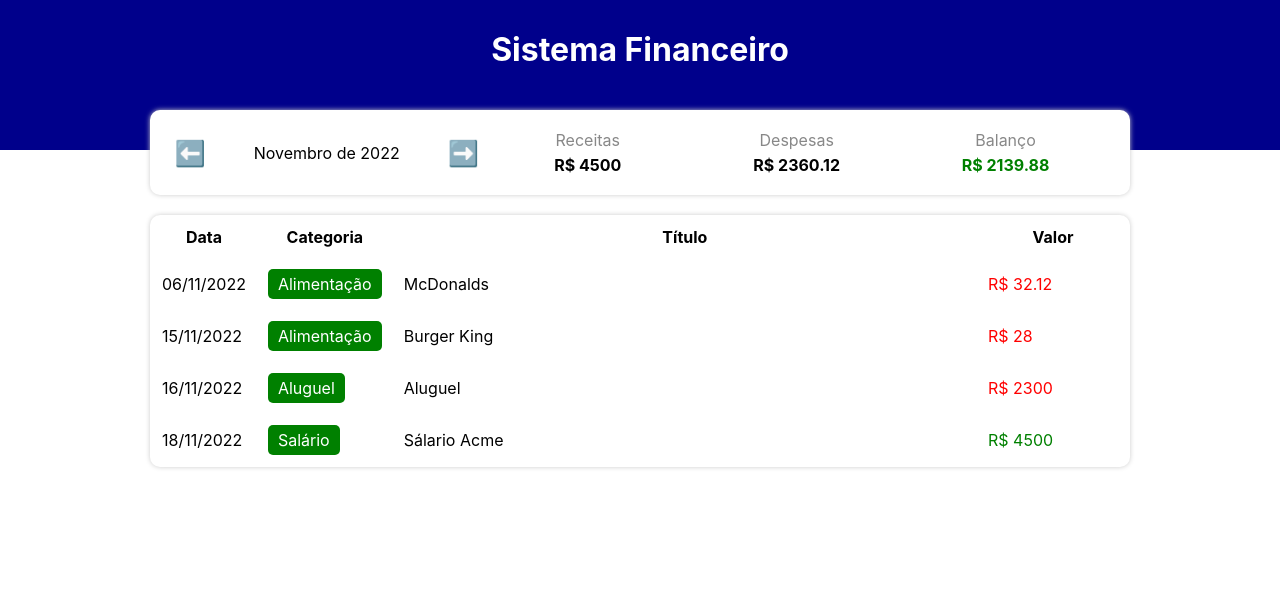
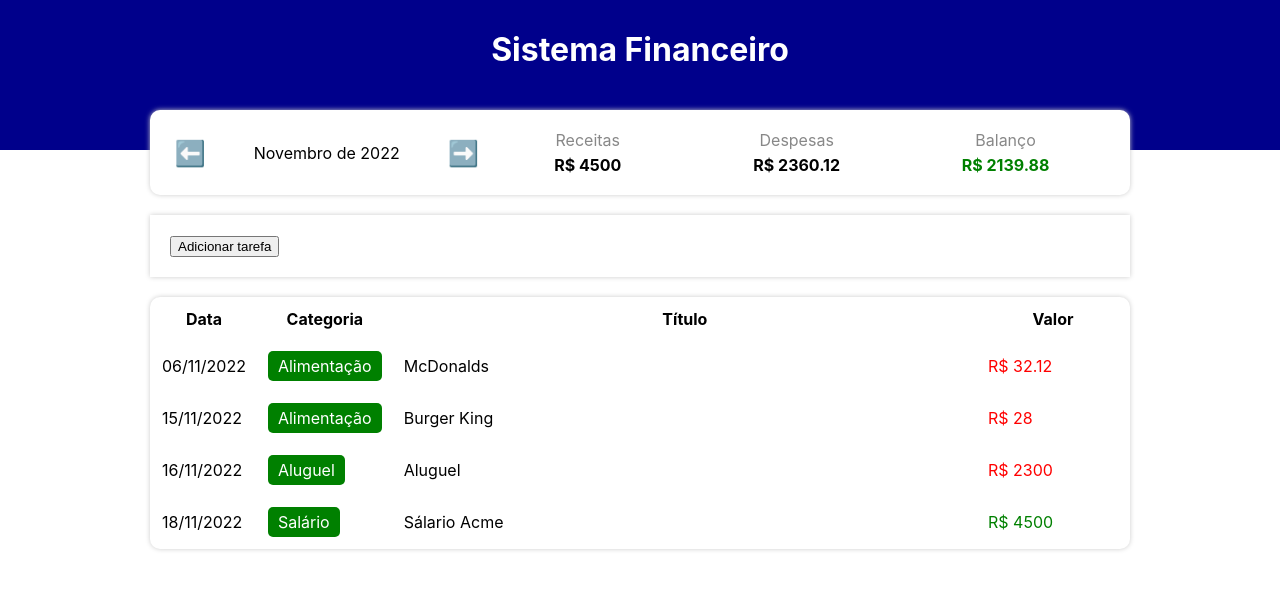
Before and after one commit to programadoreduardo/finance_system_react_ts, a React (Create React App) app: page / in a window 1280 px wide. Shown: the top 590 px of the page. Built offline with nearby package versions, Linux system fonts and the light colour scheme.

Commit message:
add input area

```diff
--- a/src/App.tsx
+++ b/src/App.tsx
@@ -6,6 +6,7 @@
 import { filterListByMonth, getCurrentMonth } from './data/helpers/dateFilter'
 import { TableArea } from './components/tableArea';
 import { InfoArea } from './components/infoArea';
+import { InputArea } from './components/InputArea';
 
 
 const App = () => {
@@ -38,6 +39,12 @@
     setCurrentMonth(newMonth);
   }
 
+  const handleAddItem = (item: Item) => {
+    let newList = [...list];
+    newList.push(item);
+    setList(newList);
+  }
+
   return (
     <C.Container>
       <C.Header>
@@ -51,7 +58,7 @@
           expense={expense}
         />
 
-        {/*àrea de inserção*/}
+        <InputArea onAdd={handleAddItem}/>
 
         <TableArea list={filteredList} />
 
--- /dev/null
+++ b/src/components/InputArea/index.tsx
@@ -0,0 +1,25 @@
+import { Item } from '../../data/types/Item';
+import * as C from './styles'
+
+type Props = {
+    onAdd: (item: Item) => void;
+}
+
+export const InputArea = ({ onAdd }: Props) => {
+    const handleAddEvent = () => {
+        let newItem: Item = {
+            date: new Date(2022, 10, 27),
+            category: 'food',
+            title: 'Item de teste',
+            value: 250.25,
+        };
+        onAdd(newItem);
+    }
+
+
+    return (
+        <C.Container>
+            <button onClick={handleAddEvent}> Adicionar tarefa</button>
+        </C.Container>
+    );
+}
--- /dev/null
+++ b/src/components/InputArea/styles.ts
@@ -0,0 +1,8 @@
+import styled from "styled-components";
+
+export const Container = styled.div`
+backgorund-color: #FFF;
+box-shadow: 0px 0px 5px #CCC;
+padding: 20px;
+margin-top: 20px;
+`;
```
